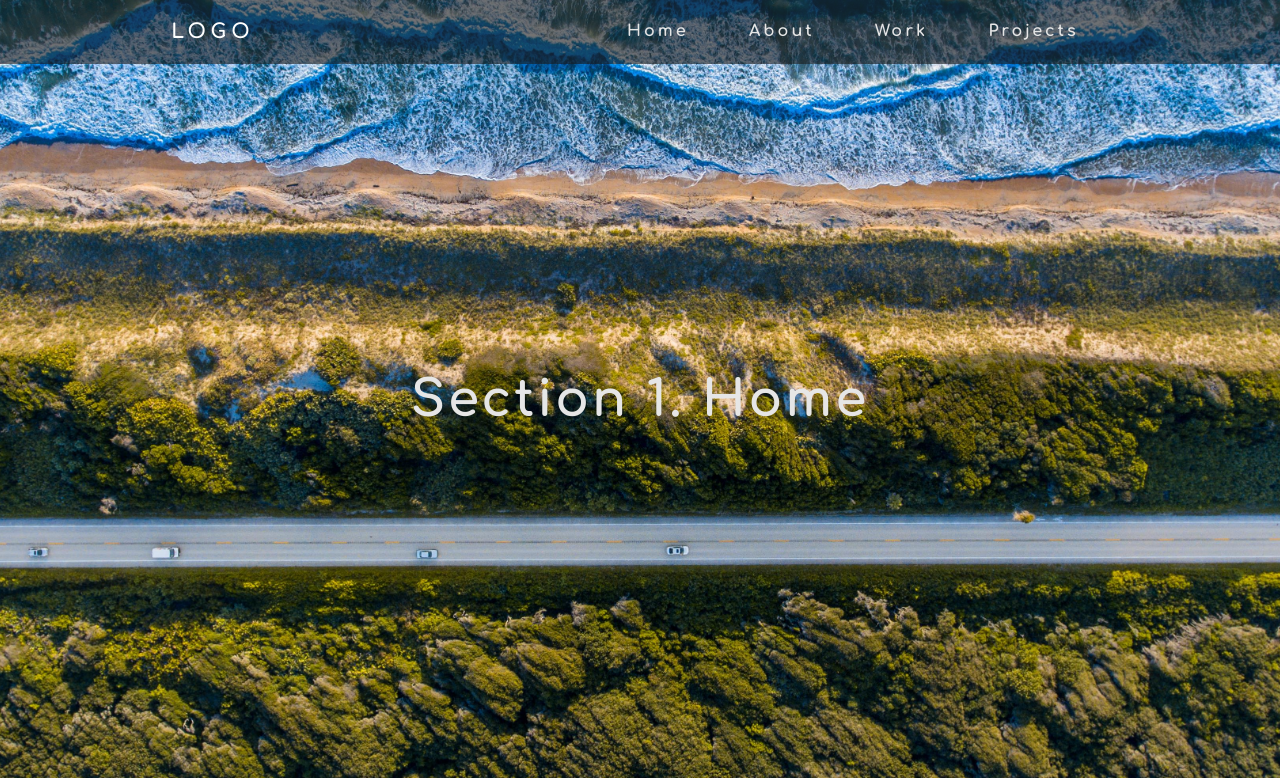
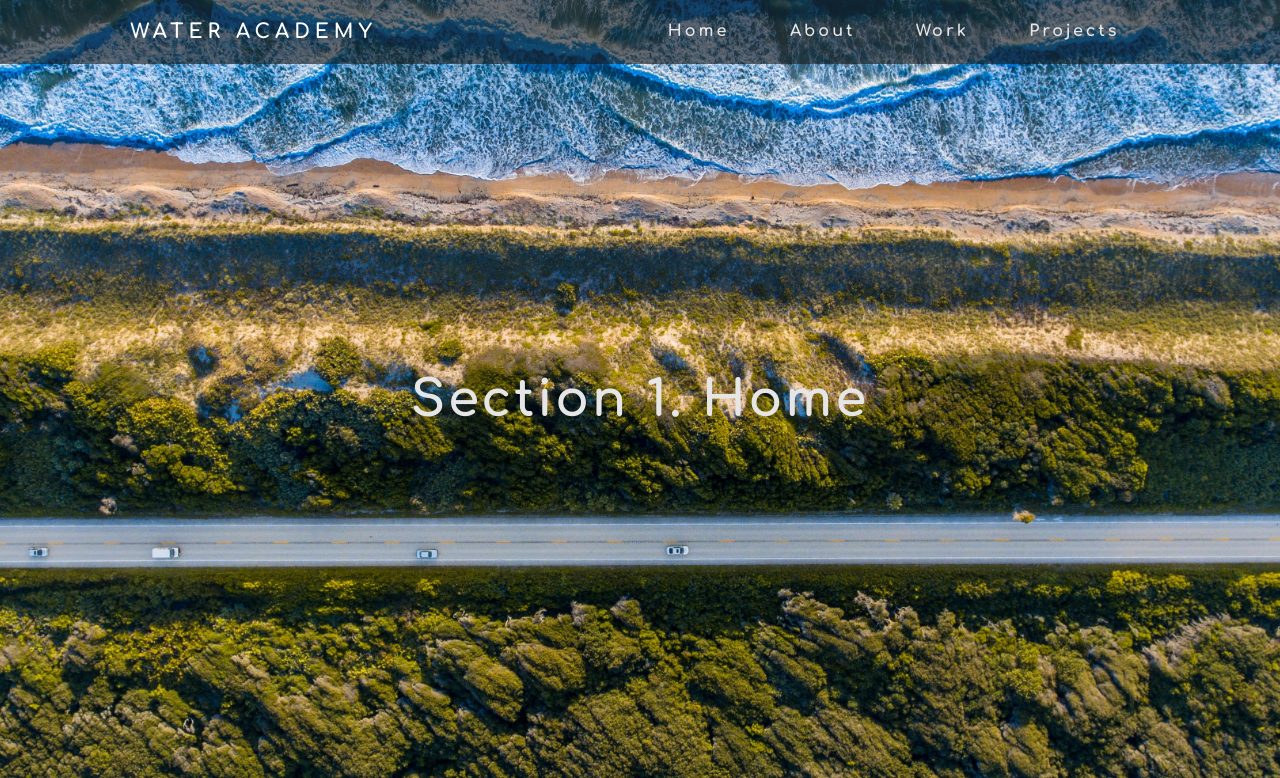
Before and after one commit to basilive/simple-menu, a plain HTML site: page index.html in a window 1280 px wide. Shown: the top 778 px of the page. Drawn offline with Linux system fonts and the light colour scheme.

Commit message:
Add Logo

```diff
--- a/index.html
+++ b/index.html
@@ -13,7 +13,7 @@
 <body>
     <nav class="nav">
         <div class="nav__logo">
-            <h4>Logo</h4>
+            <h4>Water Academy</h4>
         </div>
         <ul class="nav__list">
             <li class="nav__item"><a href="#section-1" class="nav__link" title="Home">Home</a></li>
```
